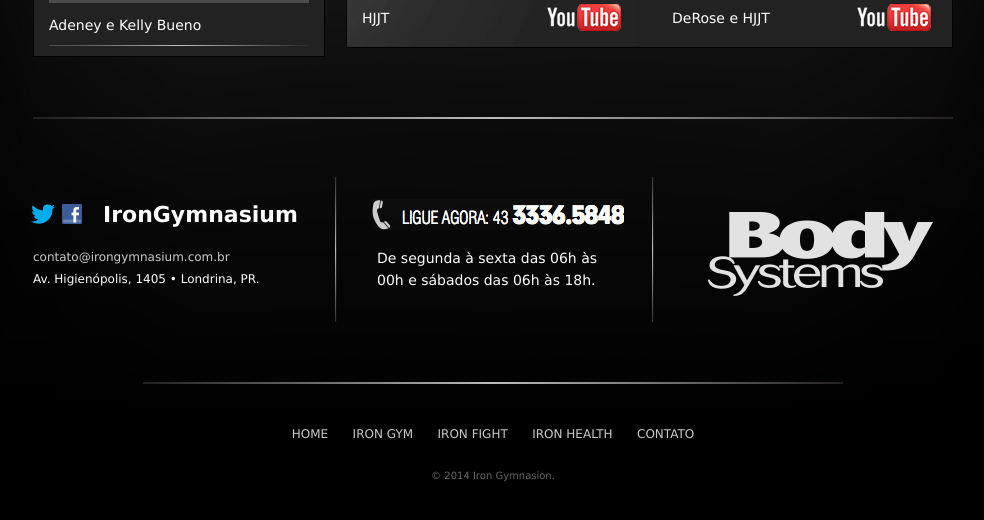
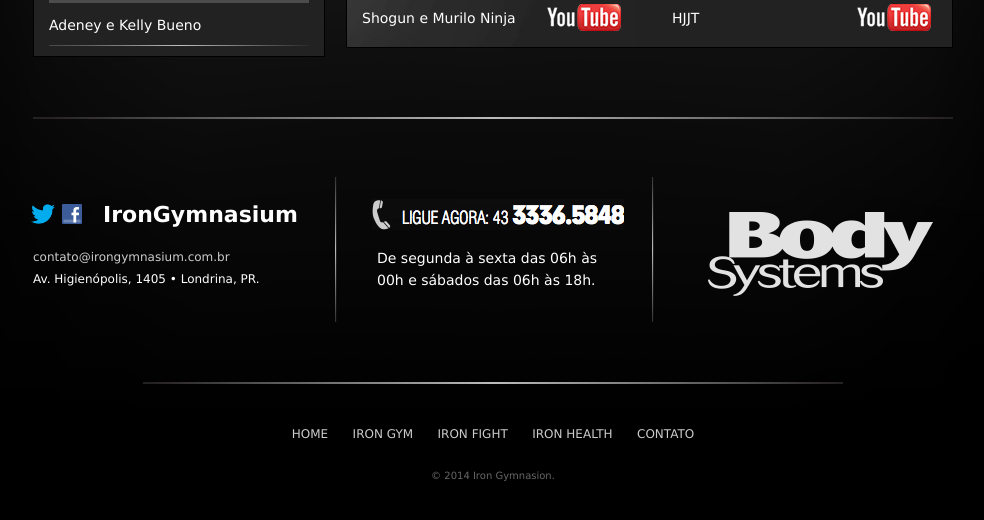
Before and after one commit to eduardofiorezi/irongymnasium.github.io, a Jekyll site: the page built from index.html, in a window 1280 px wide and 900 px high, scrolled down 1167 px, cut to the strip 323-843 px from the top of the window. Shown: the whole strip, without its empty margins (147-1131 px from the left). Built offline with Jekyll 4.4.1, drawn with Linux system fonts in a browser that asks for light colours; nearby versions of some CDN libraries; library files that are not in the unit come from our copies.

Commit message:
Add shogun video and iron running photo

```diff
--- a/index.html
+++ b/index.html
@@ -13,7 +13,8 @@
 
 <div id="banner" class="carousel slide">
     <div class="carousel-inner">
-        <div class="active item"><img src="static/img/shogun/BANNER2.jpg" width="880" height="430" alt="Seminário Shogun e Ninja foto 2" /></div>
+        <div class="active item"><img src="static/img/banner/home/banner-running.jpg" width="880" height="430" alt="Iron Running - Clube de Corrida" /></div>
+        <div class="item">       <img src="static/img/shogun/BANNER2.jpg" width="880" height="430" alt="Seminário Shogun e Ninja foto 2" /></div>
         <div class="item">       <img src="static/img/banner/home/BANNER1.jpg" width="880" height="430" alt="Iron Gymnasium Banner 1" /></div>
         <div class="item">       <img src="static/img/banner/home/testeira_home1.jpg" width="880" height="430" alt="Iron Gymnasium Banner 1" /></div>
         <div class="item">       <img src="static/img/banner/home/testeira_home2.jpg" width="880" height="430" alt="Iron Gymnasium Banner 2" /></div>
@@ -91,17 +92,23 @@
 
         <ul id="videos">
             <li>
+                <a href="http://www.youtube.com/watch?v=CCwRkD2R-ZY" target="_blank">
+                    <img src="http://img.youtube.com/vi/CCwRkD2R-ZY/0.jpg" width="240" height="186" alt="Shogun e Murilo Ninja" />
+                </a>
+                <p>Shogun e Murilo Ninja</p>
+            </li>
+            <li>
                 <a href="http://www.youtube.com/watch?v=tkU251lYLDQ" target="_blank">
                     <img src="http://img.youtube.com/vi/tkU251lYLDQ/0.jpg" width="240" height="186" alt="HJJT" />
                 </a>
                 <p>HJJT</p>
             </li>
-            <li>
+            <!-- <li>
                 <a href="http://www.youtube.com/watch?v=xc-5Sffmpug" target="_blank">
                     <img src="http://img.youtube.com/vi/xc-5Sffmpug/0.jpg" width="240" height="186" alt="DeRose e HJJT" />
                 </a>
                 <p>DeRose e HJJT</p>
-            </li>
+            </li> -->
             <!-- <li>
                 <a href="http://www.youtube.com/watch?v=-lyyZB9gL_I" target="_blank">
                     <img src="http://img.youtube.com/vi/-lyyZB9gL_I/3.jpg" width="240" height="186" alt="CXWORX" />
```
Also changed, not shown: static/img/banner/home/banner-running.jpg (added), 2 other files.
